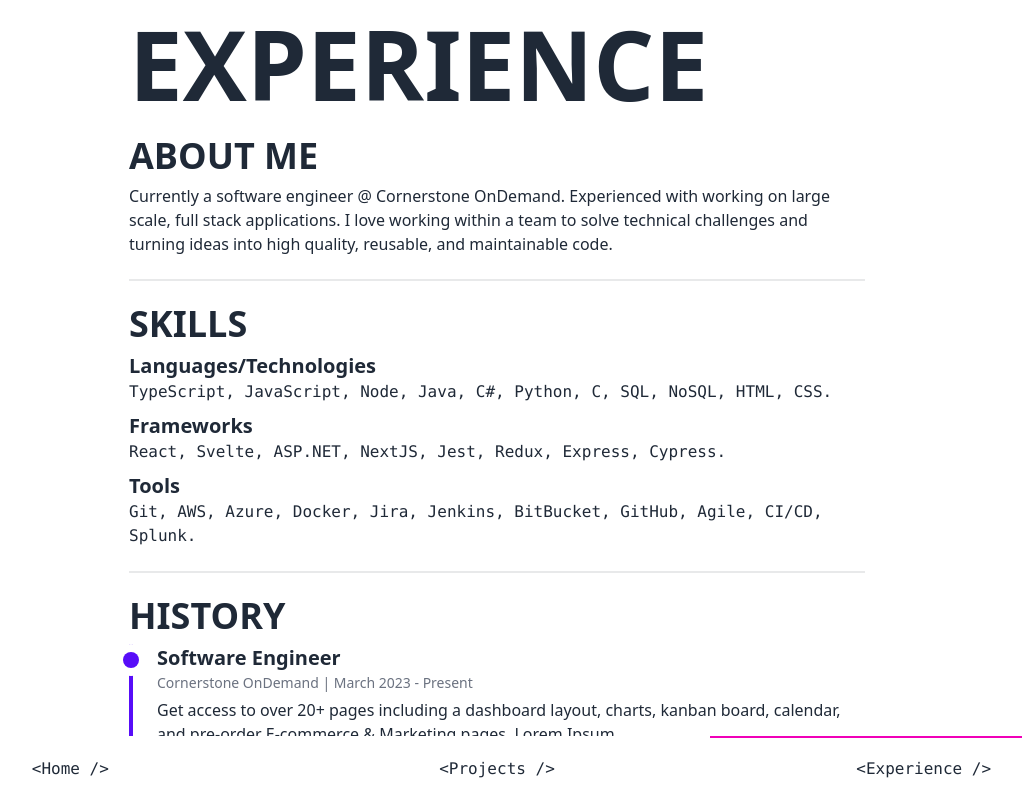
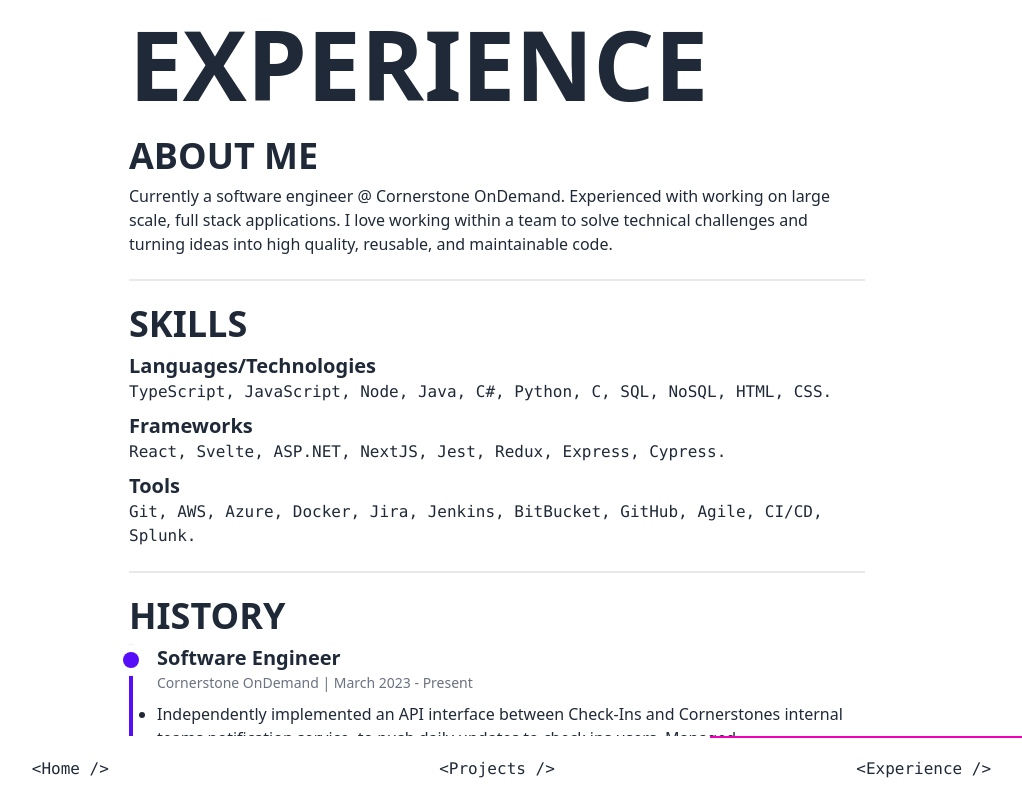
Before and after one commit to shaundnz/shaundnz, a SvelteKit app: page /experience in a window 1280 px wide. Shown: the whole page, without its empty margins (143-1165 px from the left). Built offline with nearby package versions, Linux system fonts and the light colour scheme.

Commit message:
Updated text

```diff
--- /dev/null
+++ b/src/lib/components/PageHeader.svelte
@@ -0,0 +1 @@
+<h1 class="text-6xl md:text-8xl font-bold"><slot /></h1>
--- a/src/lib/components/ProjectCard.svelte
+++ b/src/lib/components/ProjectCard.svelte
@@ -1,37 +1,39 @@
 <script lang="ts">
+	import type { Project } from '$lib/types';
 	import GithubIcon from '~icons/mdi/Github';
 	import OpenInNewIcon from '~icons/mdi/open-in-new';
+	import SectionHeader from './SectionHeader.svelte';
+
+	export let project: Project;
 </script>
 
 <div>
 	<div class="flex justify-between mb-2">
 		<div>
-			<h2 class="text-4xl font-bold mb-0.5">CAT WIKI</h2>
-			<div class="badge badge-primary badge-outline font-mono">React</div>
-			<div class="badge badge-primary badge-outline font-mono">Next.js</div>
+			<SectionHeader marginBottom={'0.5'}>{project.title}</SectionHeader>
+			{#each project.tags as tag}
+				<div class="badge badge-primary badge-outline font-mono">{tag}</div>
+				&thinsp;
+			{/each}
 		</div>
 		<div>
 			<ul class="menu menu-horizontal p-0 [&>li>*]:px-2">
 				<li>
-					<a class="tooltip" data-tip="Source Code">
+					<a class="tooltip" href={project.githubLink} target="_blank" data-tip="Source Code">
 						<GithubIcon class="text-xl" />
 					</a>
 				</li>
 				<li>
-					<a class="tooltip" data-tip="Live Demo">
+					<a class="tooltip" href={project.demoLink} target="_blank" data-tip="Live Demo">
 						<OpenInNewIcon class="text-xl" />
 					</a>
 				</li>
 			</ul>
 		</div>
 	</div>
-	<p>
-		One stop shop for all information related to our feline friends! Search for different breeds or
-		browse them all!
-	</p>
-	<p>
-		Created using NextJS's static site generation features for extremely fast load times. The
-		website was built using a mobile first approach and is fully responsive with the help of the
-		features provided by ChakraUI.
-	</p>
+	{#each project.description as paragraph}
+		<p class="mb-1">
+			{paragraph}
+		</p>
+	{/each}
 </div>
--- /dev/null
+++ b/src/lib/components/SectionHeader.svelte
@@ -0,0 +1,5 @@
+<script lang="ts">
+	export let marginBottom = '2';
+</script>
+
+<h2 class="text-4xl font-bold mb-{marginBottom}"><slot /></h2>
--- /dev/null
+++ b/src/lib/components/timeline/Timeline.svelte
@@ -0,0 +1,11 @@
+<script lang="ts">
+	import type { JobHistoryItem } from '$lib/types';
+	import TimelineItem from './TimelineItem.svelte';
+	export let jobHistory: JobHistoryItem[];
+</script>
+
+<ol class="relative border-l-4 border-primary">
+	{#each jobHistory as jobHistoryItem}
+		<TimelineItem {jobHistoryItem} />
+	{/each}
+</ol>
--- /dev/null
+++ b/src/lib/components/timeline/TimelineItem.svelte
@@ -0,0 +1,21 @@
+<script lang="ts">
+	import type { JobHistoryItem } from '$lib/types';
+
+	export let jobHistoryItem: JobHistoryItem;
+</script>
+
+<li class="mb-8 ml-6 relative">
+	<span
+		class="absolute flex items-center justify-center w-4 h-4 bg-primary rounded-full ring-8 ring-base-100 top-2"
+		style="left: -2.125rem"
+	/>
+	<h3 class="mb-1 text-xl font-bold">{jobHistoryItem.title}</h3>
+	<time class="block mb-3 text-sm leading-none text-gray-500">{jobHistoryItem.timespan}</time>
+	<ul class="list-disc [&>li]:mb-1">
+		{#each jobHistoryItem.bulletPoints as point}
+			<li>
+				{point}
+			</li>
+		{/each}
+	</ul>
+</li>
--- /dev/null
+++ b/src/lib/constants.ts
@@ -0,0 +1,100 @@
+// Constants for the experience page
+
+import type { JobHistoryItem, Project } from './types';
+
+export const aboutMe =
+	'Currently a software engineer @ Cornerstone OnDemand. Experienced with working on large scale, full stack applications. I love working within a team to solve technical challenges and turning ideas into high quality, reusable, and maintainable code.';
+
+export const languages = [
+	'TypeScript',
+	'JavaScript',
+	'Node',
+	'Java',
+	'C#',
+	'Python',
+	'C',
+	'SQL',
+	'NoSQL',
+	'HTML',
+	'CSS'
+];
+
+export const frameworks = [
+	'React',
+	'Svelte',
+	'ASP.NET',
+	'NextJS',
+	'Jest',
+	'Redux',
+	'Express',
+	'Cypress'
+];
+
+export const tools = [
+	'Git',
+	'AWS',
+	'Azure',
+	'Docker',
+	'Jira',
+	'Jenkins',
+	'BitBucket',
+	'GitHub',
+	'Agile',
+	'CI/CD',
+	'Splunk'
+];
+
+export const jobHistory: JobHistoryItem[] = [
+	{
+		title: 'Software Engineer',
+		timespan: 'Cornerstone OnDemand | March 2023 - Present',
+		bulletPoints: [
+			'Independently implemented an API interface between Check-Ins and Cornerstones internal teams notification service, to push daily updates to check ins users. Managed communications with other teams to align requirements and understand how to integrate with their external services.',
+			'Worked with my team to build new features such a notification service and adding a read only mode to check ins. I was involved in all stages of development, from refining requirements, making architecture decisions, development and testing.',
+			'Solving client and internal defects, requiring a strong understanding of the React frontend and C# backend to diagnose issues and deploy fixes in a timely manner.'
+		]
+	},
+	{
+		title: 'Associate Software Engineer',
+		timespan: 'Cornerstone OnDemand | March 2022 - March 2023',
+		bulletPoints: [
+			'Gain extensive experience working with React and ASP.NET within an agile team, on large production codebases, with CI/CD pipelines. I was able to work independently to develop new features and resolve defects.',
+			"Developed a strong understanding of best practices and processes of software development by building new features over multiple quarterly releases. I also regularly reviewed PR's from other engineers, to understand their approach and build my own understanding."
+		]
+	},
+	{
+		title: 'Software Engineering Intern',
+		timespan: 'Cornerstone OnDemand | November 2021 - February 2023',
+		bulletPoints: [
+			'Worked in the UI kit team building company wide developer tooling and component library with Typescript and React.',
+			'Built a new component from scratch for the shared component library in React. Communicated with stakeholders and gave demos of development progress. Created comprehensive tests with Jest and React testing library.',
+			'Won a company wide hackathon against 60+ teams for out project "Building accessibility testing into the deployment pipeline”.'
+		]
+	}
+];
+
+// Constants for the projects page
+
+export const projects: Project[] = [
+	{
+		title: 'CHAT APP',
+		tags: ['Svelte', 'NestJs', 'WebSockets', 'REST API', 'AWS', 'CI/CD'],
+		githubLink: 'https://github.com/shaundnz/chat-group-client',
+		demoLink: 'https://chat-app.shaundnz.com',
+		description: [
+			'A full stack chat application with a frontend client built with Sveltekit, and a REST API and WebSockets backend built with NestJs. The use of WebSockets allows users to send and receive messages instantly from other users.',
+			'This app also has a fully functional deployment pipeline. GitHub actions run on any push to the main branch, which runs the test suite, then deploys the app to AWS. The frontend is a static web app hosted on S3 and served through CloudFront, and the backend is deployed to an ECS cluster, which runs behind an load balancer.',
+			'Visit the README to see more information about the application architecture.'
+		]
+	},
+	{
+		title: 'CAT WIKI',
+		tags: ['TypeScript', 'React', 'Next.js'],
+		githubLink: 'https://github.com/shaundnz/cat-wiki',
+		demoLink: 'https://cat-wiki-shaundnz.netlify.app/',
+		description: [
+			'One stop shop for all information related to our feline friends! Search for different breeds or browse them all!',
+			"Created using NextJS's static site generation features for extremely fast load times. The website was built using a mobile first approach and is fully responsive with the help of the features provided by ChakraUI."
+		]
+	}
+];
--- /dev/null
+++ b/src/lib/types.ts
@@ -0,0 +1,13 @@
+export interface JobHistoryItem {
+	title: string;
+	timespan: string;
+	bulletPoints: string[];
+}
+
+export interface Project {
+	title: string;
+	tags: string[];
+	githubLink: string;
+	demoLink: string;
+	description: string[];
+}
--- a/src/routes/experience/+page.svelte
+++ b/src/routes/experience/+page.svelte
@@ -1,114 +1,48 @@
 <script lang="ts">
-	import DownloadIcon from '~icons/mdi/download';
-
-	let languages = [
-		'TypeScript',
-		'JavaScript',
-		'Node',
-		'Java',
-		'C#',
-		'Python',
-		'C',
-		'SQL',
-		'NoSQL',
-		'HTML',
-		'CSS'
-	];
-
-	let frameworks = ['React', 'Svelte', 'ASP.NET', 'NextJS', 'Jest', 'Redux', 'Express', 'Cypress'];
-
-	let tools = [
-		'Git',
-		'AWS',
-		'Azure',
-		'Docker',
-		'Jira',
-		'Jenkins',
-		'BitBucket',
-		'GitHub',
-		'Agile',
-		'CI/CD',
-		'Splunk'
-	];
+	import PageHeader from '$lib/components/PageHeader.svelte';
+	import SectionHeader from '$lib/components/SectionHeader.svelte';
+	import Timeline from '$lib/components/timeline/Timeline.svelte';
+	import { aboutMe, languages, frameworks, tools, jobHistory } from '$lib/constants';
 </script>
 
 <div class="mx-auto max-w-screen-md mt-4 px-4">
-	<h1 class="text-8xl font-bold">EXPERIENCE</h1>
+	<PageHeader>EXPERIENCE</PageHeader>
 	<div class="my-6">
-		<h2 class="text-4xl font-bold mb-2">ABOUT ME</h2>
-
+		<SectionHeader>ABOUT ME</SectionHeader>
 		<p>
-			Currently a software engineer @ Cornerstone OnDemand. Experienced with working on large scale,
-			full stack applications. I love working within a team to solve technical challenges and
-			turning ideas into high quality, reusable, and maintainable code.
+			{aboutMe}
 		</p>
 		<div class="divider" />
-		<h2 class="text-4xl font-bold mb-2">SKILLS</h2>
+
+		<SectionHeader>SKILLS</SectionHeader>
 		<div class="mb-2">
 			<h3 class="text-xl font-bold">Languages/Technologies</h3>
 			<p class="font-mono">
-				TypeScript, JavaScript, Node, Java, C#, Python, C, SQL, NoSQL, HTML, CSS.
+				{#each languages as language, index}
+					{language}{index !== languages.length - 1 ? ', ' : '.'}
+				{/each}
 			</p>
 		</div>
 		<div class="mb-2">
 			<h3 class="text-xl font-bold">Frameworks</h3>
-			<p class="font-mono">React, Svelte, ASP.NET, NextJS, Jest, Redux, Express, Cypress.</p>
+			<p class="font-mono">
+				{#each frameworks as framework, index}
+					{framework}{index !== frameworks.length - 1 ? ', ' : '.'}
+				{/each}
+			</p>
 		</div>
 		<div class="mb-2">
 			<h3 class="text-xl font-bold">Tools</h3>
 			<p class="font-mono">
-				Git, AWS, Azure, Docker, Jira, Jenkins, BitBucket, GitHub, Agile, CI/CD, Splunk.
+				{#each tools as tool, index}
+					{tool}{index !== tools.length - 1 ? ', ' : '.'}
+				{/each}
 			</p>
 		</div>
 		<div class="divider" />
-		<h2 class="text-4xl font-bold mb-2">HISTORY</h2>
 
-		<ol class="relative border-l-4 border-primary">
-			<li class="mb-8 ml-6 relative">
-				<span
-					class="absolute flex items-center justify-center w-4 h-4 bg-primary rounded-full ring-8 ring-base-100 top-2"
-					style="left: -2.125rem"
-				/>
-				<h3 class="mb-1 text-xl font-bold">Software Engineer</h3>
-				<time class="block mb-2 text-sm leading-none text-gray-500"
-					>Cornerstone OnDemand | March 2023 - Present</time
-				>
-				<p>
-					Get access to over 20+ pages including a dashboard layout, charts, kanban board, calendar,
-					and pre-order E-commerce & Marketing pages. Lorem Ipsum
-				</p>
-			</li>
-			<li class="mb-8 ml-6 relative">
-				<span
-					class="absolute flex items-center justify-center w-4 h-4 bg-primary rounded-full ring-8 ring-base-100 top-2"
-					style="left: -2.125rem"
-				/>
-
-				<h3 class="mb-1 text-xl font-bold">Associate Software Engineer</h3>
-				<time class="block mb-2 text-sm leading-none text-gray-500"
-					>Cornerstone OnDemand | March 2022 - March 2023</time
-				>
-				<p>
-					Get access to over 20+ pages including a dashboard layout, charts, kanban board, calendar,
-					and pre-order E-commerce & Marketing pages.
-				</p>
-			</li>
-			<li class="ml-6 relative">
-				<span
-					class="absolute flex items-center justify-center w-4 h-4 bg-primary rounded-full ring-8 ring-base-100 top-2"
-					style="left: -2.125rem"
-				/>
-
-				<h3 class="mb-1 text-xl font-bold">Software Engineering Intern</h3>
-				<time class="block mb-2 text-sm leading-none text-gray-500"
-					>Cornerstone OnDemand | November 2021 - February 2023</time
-				>
-				<p>
-					Get access to over 20+ pages including a dashboard layout, charts, kanban board, calendar,
-					and pre-order E-commerce & Marketing pages.
-				</p>
-			</li>
-		</ol>
+		<SectionHeader>HISTORY</SectionHeader>
+		<Timeline {jobHistory} />
 	</div>
 </div>
 <div class="min-h-16" />
```
Also changed, not shown: src/routes/projects/+page.svelte (+9 -8 lines).
